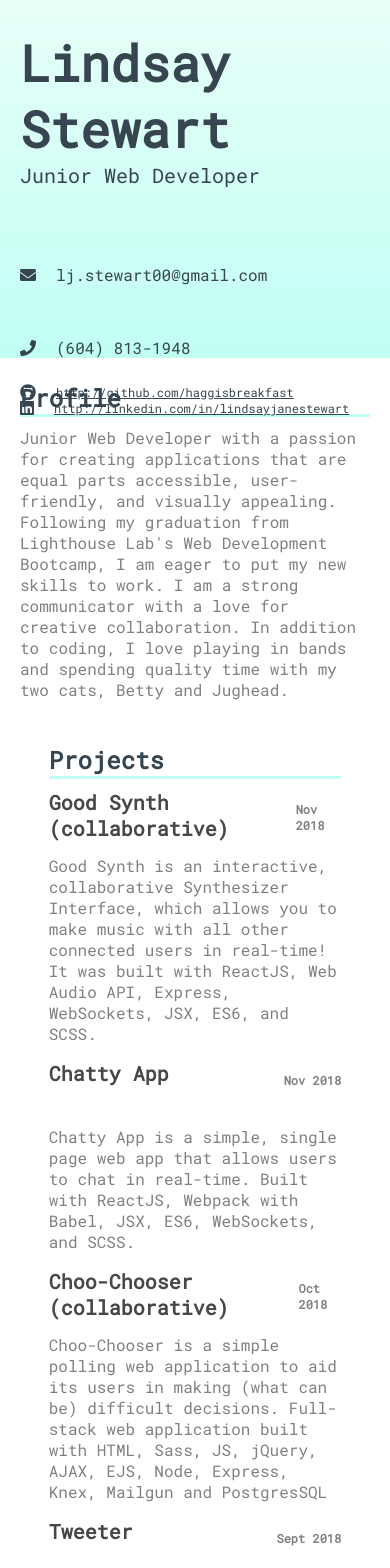
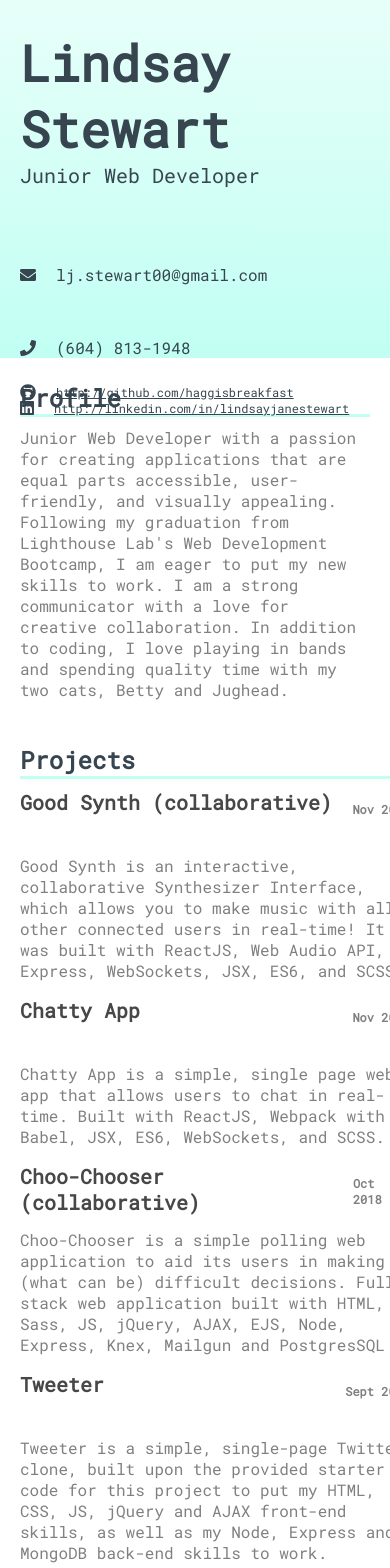
Before and after one commit to haggisbreakfast/resume, a React (Create React App) app: page / in a window 390 px wide. Shown: the top 1568 px of the page. Built offline with nearby package versions, Linux system fonts and the light colour scheme.

Commit message:
adjusts middle container widths with media queries

```diff
--- a/src/Components.tsx
+++ b/src/Components.tsx
@@ -9,6 +9,7 @@ export const GlobalStyle = createGlobalStyle`
     font-family: 'Roboto Mono', monospace;
       color: grey;
       margin: auto;
+
   }
 `;
 
@@ -84,13 +85,18 @@ export const Middle = styled.div`
   flex-direction: row;
   @media (max-width: 780px) {
     flex-direction: column;
-    align-items: center;
+    /* align-items: center; */
   }
 `;
 
 export const LeftMiddle = styled.div`
   width: 75%;
   margin: 20px;
+  @media (max-width: 780px) {
+    width: 100%;
+
+    /* align-items: center; */
+  }
 `;
 
 export const Projects = styled.div``;
@@ -104,7 +110,7 @@ export const RightMiddle = styled.div`
   width: 25%;
   margin: 20px;
   @media (max-width: 780px) {
-    width: 75%;
+    width: 100%;
   }
 `;
 
```
